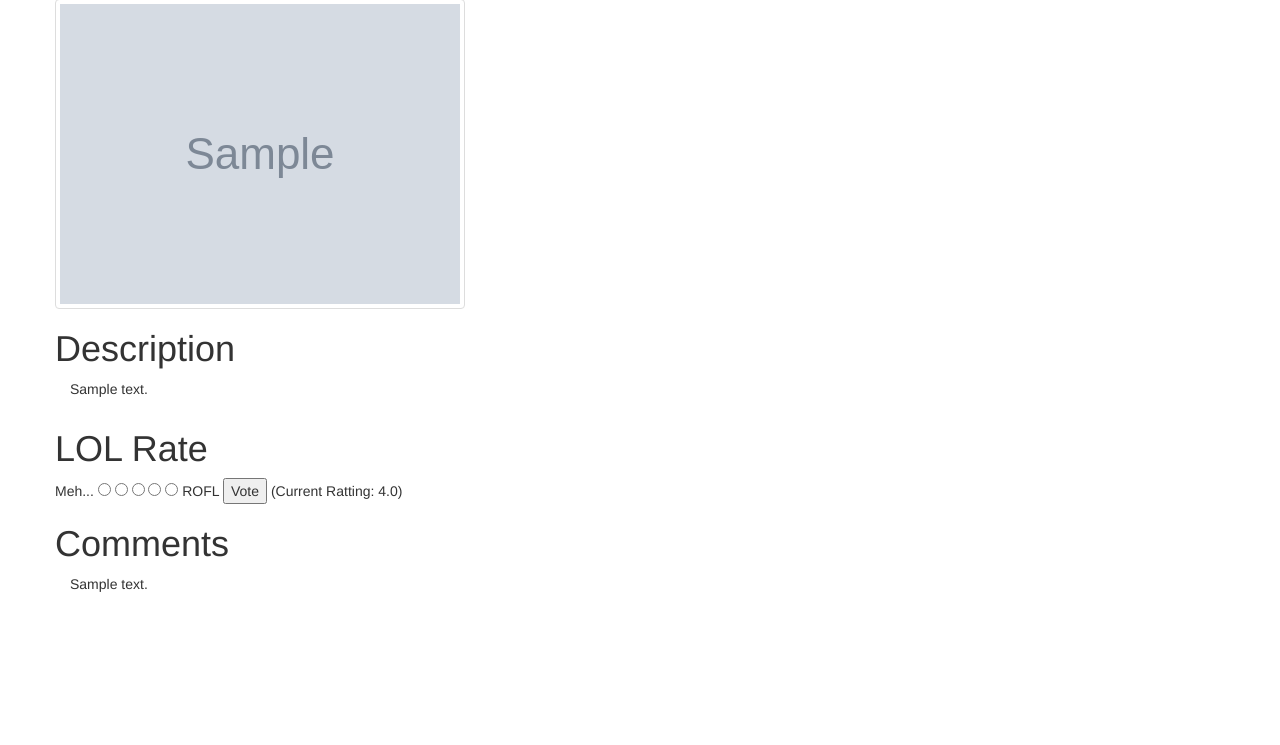
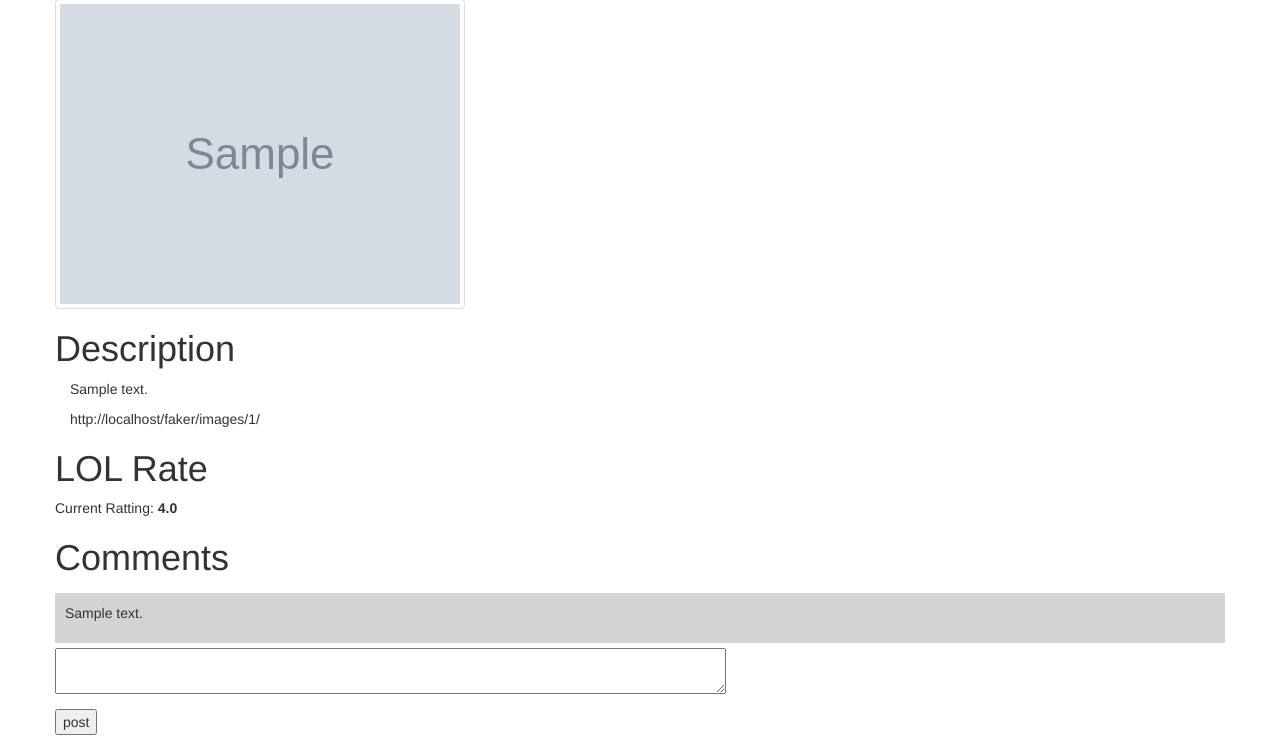
Before and after one commit to ida-n/fake_flickr, a Django app: page /faker/images/1/ in a window 1280 px wide. Shown: the part 71-816 px from the top of the page. Before the commit the page ends 663 px from the top, so only its background shows below. Run offline with Django 3.2, Linux system fonts and the light colour scheme; a user stored in the database is signed in; tables that the repository leaves empty hold one stand-in row (values such as "Sample post"); grey boxes marked "Sample" are stand-in pictures; some libraries are stand-ins or nearby versions.

Commit message:
Added rating and commenting

```diff
--- a/faker/models.py
+++ b/faker/models.py
@@ -1,8 +1,9 @@
 from django.db import models
-from django.forms import ModelForm
+from django.forms import ModelForm, Textarea
 from django.conf import settings
 from django.core.validators import MaxValueValidator, MinValueValidator
 from django.db.models import Avg
+from django.utils.translation import ugettext_lazy as _
 
 class Image(models.Model):
 	description = models.CharField(max_length=250)
@@ -49,8 +50,8 @@ class Vote(models.Model):
 		validators=[
 			MaxValueValidator(5),
 			MinValueValidator(1)
-        ]
-    )
+		]
+	)
 	user = models.ForeignKey(
 		settings.AUTH_USER_MODEL,
 		on_delete=models.CASCADE,
@@ -63,7 +64,26 @@ class Vote(models.Model):
 	class Meta:
 		unique_together = ('user', 'image')
 
+
+
 class ImageForm(ModelForm):
-    class Meta:
-        model = Image
-        fields = ['description', 'imgfile']
+	class Meta:
+		model = Image
+		fields = ['imgfile', 'description']
+		labels = {
+			'imgfile': _('Image File'),
+		}
+		widgets = {
+			'description': Textarea(attrs={'cols': 40, 'rows': 2}),
+		}
+
+class CommentForm(ModelForm):
+	class Meta:
+		model = Comment
+		fields = ['comment_text']
+		widgets = {
+			'comment_text': Textarea(attrs={'cols': 80, 'rows': 2}),
+		}
+		labels = {
+			'comment_text': '',
+		}
--- a/faker/static/faker/starter-template.css
+++ b/faker/static/faker/starter-template.css
@@ -5,3 +5,10 @@ body {
   padding: 40px 15px;
   text-align: center;
 }
+
+
+.comment {
+  background-color:lightgray;
+  padding:10px;
+  margin:5px 0px;
+}
--- a/faker/templates/faker/image.html
+++ b/faker/templates/faker/image.html
@@ -8,6 +8,7 @@
           <h1> Description </h1>
           <div class="col-md-12">
             <p>{{ image.description }}</p>
+            {{ request.build_absolute_uri }}
           <div>
         </div>
       {% endif %}
@@ -15,6 +16,8 @@
       {% if request.user.is_authenticated %}
         <div class="row">
           <h1> LOL Rate </h1>
+          Current Ratting: <b>{{ image.image_avg_rate }}</b>
+          {% if not has_voted %}
             <form action="{% url 'faker:vote' image.id %}" method="post">
               {% csrf_token %}
               Meh...
@@ -22,18 +25,29 @@
                 <input type="radio" name="rate" id="{{ r }}" value="{{ r }}">
               {% endfor %}
               ROFL
-            <input type="submit" value="Vote" /> (Current Ratting: {{ image.image_avg_rate}})
+              <input type="submit" value="Vote" />
             </form>
+          {% endif %}
         </div>
       {% endif %}
 
 
       <div class="row">
         <h1> Comments </h1>
+
         {% for comment in  image.comment_set.all %}
-        <div class="col-md-12">
+        <div class="col-md-12 comment">
           <p>{{ comment.comment_text }}</p>
         </div>
         {% endfor %}
       </div>
+      <div class="row">
+        {% if request.user.is_authenticated %}
+          <form action="{% url 'faker:image' image.id %}" method="post">
+            {% csrf_token %}
+            {{ comment_form.as_p }}
+            <p><input type="submit" value="post" /></p>
+          </form>
+        {% endif %}
+      </div>
 {% endblock %}
--- a/faker/templates/faker/images.html
+++ b/faker/templates/faker/images.html
@@ -3,7 +3,7 @@
       <div class="row">
         <h1>All Images</h1>
         {% for image in img_list %}
-          <div class="col-md-5">
+          <div class="col-md-3">
             <a href="{% url 'faker:image' image.id%}">
               <img src="{{ image.imgfile.url }}" alt="{{ image.imgfile.name }}" class="img-thumbnail"/>
             </a>
--- a/faker/urls.py
+++ b/faker/urls.py
@@ -7,7 +7,7 @@ urlpatterns = [
 	url(r'^$', views.index, name='index'),
 	url(r'^images/$', views.images, name='images'),
 	url(r'^my_images/$', views.my_images, name='my_images'),
-	url(r'^my_images/upload$', views.upload, name='upload'),
+	# url(r'^my_images/upload$', views.upload, name='upload'),
 	url(r'^images/(?P<image_id>[0-9]+)/$', views.image, name='image'),
 	url(r'^images/(?P<image_id>[0-9]+)/vote/$', views.vote, name='vote'),
 ]
--- a/faker/views.py
+++ b/faker/views.py
@@ -1,10 +1,11 @@
 import datetime
 from django.shortcuts import render, get_object_or_404
-from .models import Image, ImageForm
+from .models import Image, ImageForm, CommentForm, Vote
 from django.utils import timezone
 from django.http import HttpResponseRedirect
 from django.core.urlresolvers import reverse
 from django.contrib.auth.decorators import login_required
+from django.shortcuts import redirect
 
 def index(request):
 	last_day = timezone.now() - datetime.timedelta(days=1)
@@ -25,29 +26,37 @@ def images(request):
 
 def image(request, image_id):
 	img = get_object_or_404(Image, pk=image_id)
+	if request.method == "POST":
+		form = CommentForm(request.POST)
+		if form.is_valid():
+			comment = form.save(commit=False)
+			comment.user = request.user
+			comment.image = img
+			comment.save()
+			return redirect('faker:image', image_id=image_id)
+			# return HttpResponseRedirect(reverse('faker:my_images'))
+	else:
+		form = CommentForm()
+
+	user_has_voted = len(img.vote_set.filter(user=request.user)) > 0
 	context = {
 		'image': img,
-		'rate_range': range(1,6)
+		'rate_range': range(1,6),
+		'has_voted': user_has_voted,
+		'comment_form': CommentForm
 	}
 	return render(request, 'faker/image.html', context)
 
 @login_required
 def vote(request, image_id):
 	img = get_object_or_404(Image, pk=image_id)
-	rate = request.POST['rate']
-	print(rate)
-	print(type(rate))
-	# try:
-	# 	selected_choice = question.choice_set.get(pk=request.POST['choice'])
-	# except (KeyError, Choice.DoesNotExist):
-	# 	return render(request, 'polls/details.html', {
-	# 		'question':question,
-	# 		'error_message':'You didn\'t select a choice.'
-	# 		})
-	# else:
-	# 	selected_choice.votes += 1
-	# 	selected_choice.save()
-	## return under else
+	rate = int(request.POST['rate'])
+	user_has_voted = len(img.vote_set.filter(user=request.user)) > 0
+	if user_has_voted or rate not in range(1,6):
+		return redirect('faker:image', image_id=image_id)
+
+	v = Vote(rate=rate, user=request.user, image=img)
+	v.save()
 	return HttpResponseRedirect(reverse('faker:image', args=(image_id,)))
 
 @login_required
@@ -59,7 +68,8 @@ def my_images(request):
 			img = form.save(commit=False)
 			img.user = request.user
 			img.save()
-			return HttpResponseRedirect(reverse('faker:my_images'))
+			return redirect('faker:my_images')
+			# return HttpResponseRedirect(reverse('faker:my_images'))
 	else:
 		form = ImageForm()
 	context = {
@@ -68,11 +78,11 @@ def my_images(request):
 	}
 	return render(request, 'faker/my_images.html', context)
 
-@login_required
-def upload(request):
-	form = ImageForm(request.POST, request.FILES)
-	if form.is_valid():
-		img = form.save(commit=False)
-		img.user = request.user
-		img.save()
-	return HttpResponseRedirect(reverse('faker:my_images'))
+# @login_required
+# def upload(request):
+# 	form = ImageForm(request.POST, request.FILES)
+# 	if form.is_valid():
+# 		img = form.save(commit=False)
+# 		img.user = request.user
+# 		img.save()
+# 	return HttpResponseRedirect(reverse('faker:my_images'))
```
Also changed, not shown: faker/templates/faker/index.html (+6 -2 lines), faker/templates/faker/my_images.html (+5 -4 lines). Lines whose indentation alone changed are shown as unchanged.
